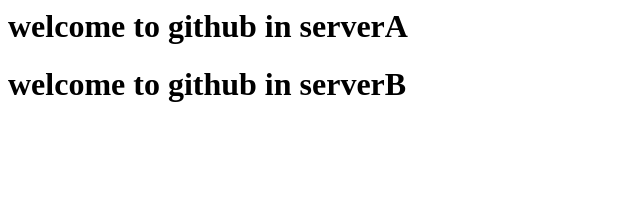
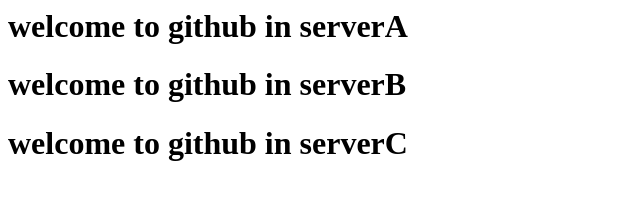
Before and after one commit to lokeshdumpa529/website, a plain HTML site: page index.html in a window 1280 px wide. Shown: the whole page, without its empty margins (0-640 px from the left). Drawn offline with Linux system fonts and the light colour scheme.

Commit message:
updated an index.html file

```diff
--- a/index.html
+++ b/index.html
@@ -1,2 +1,3 @@
 <h1>welcome to github in serverA</h1>
 <h1>welcome to github in serverB</h1>
+<h1>welcome to github in serverC</h1>
```
